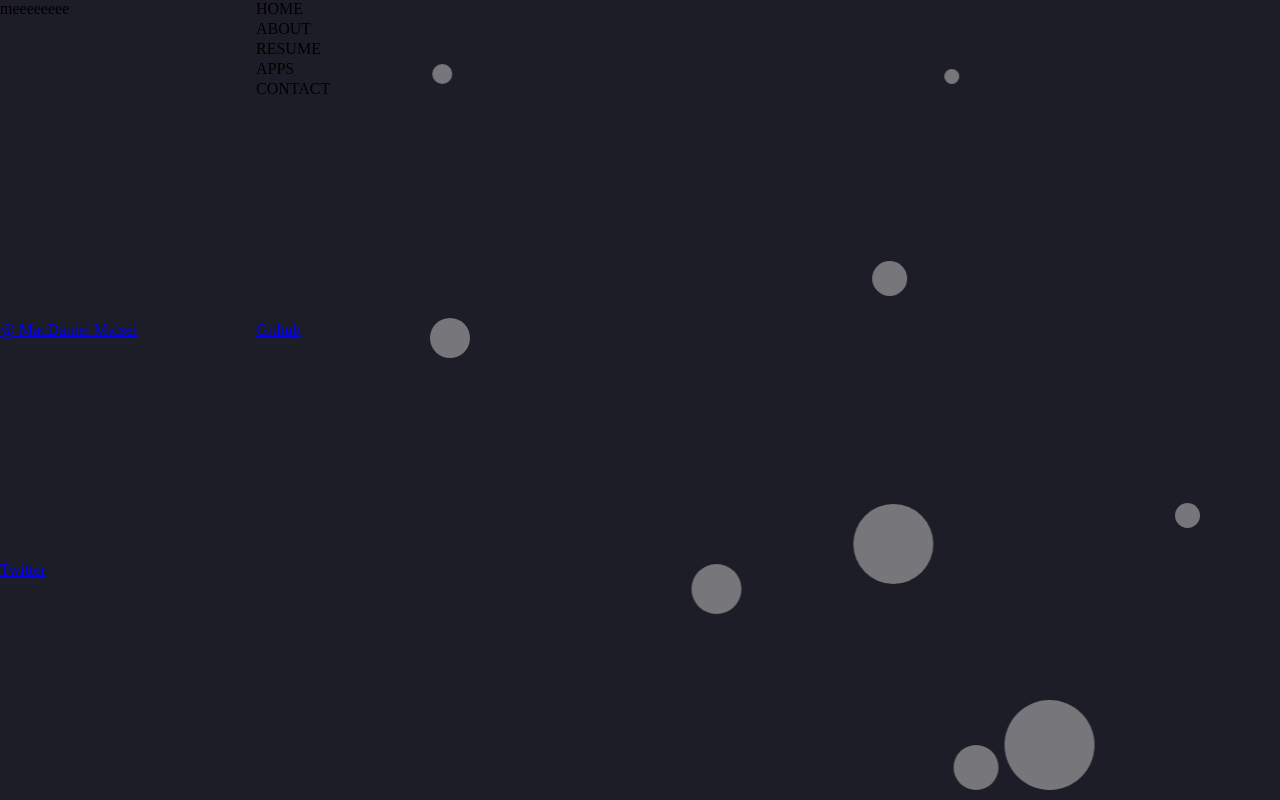
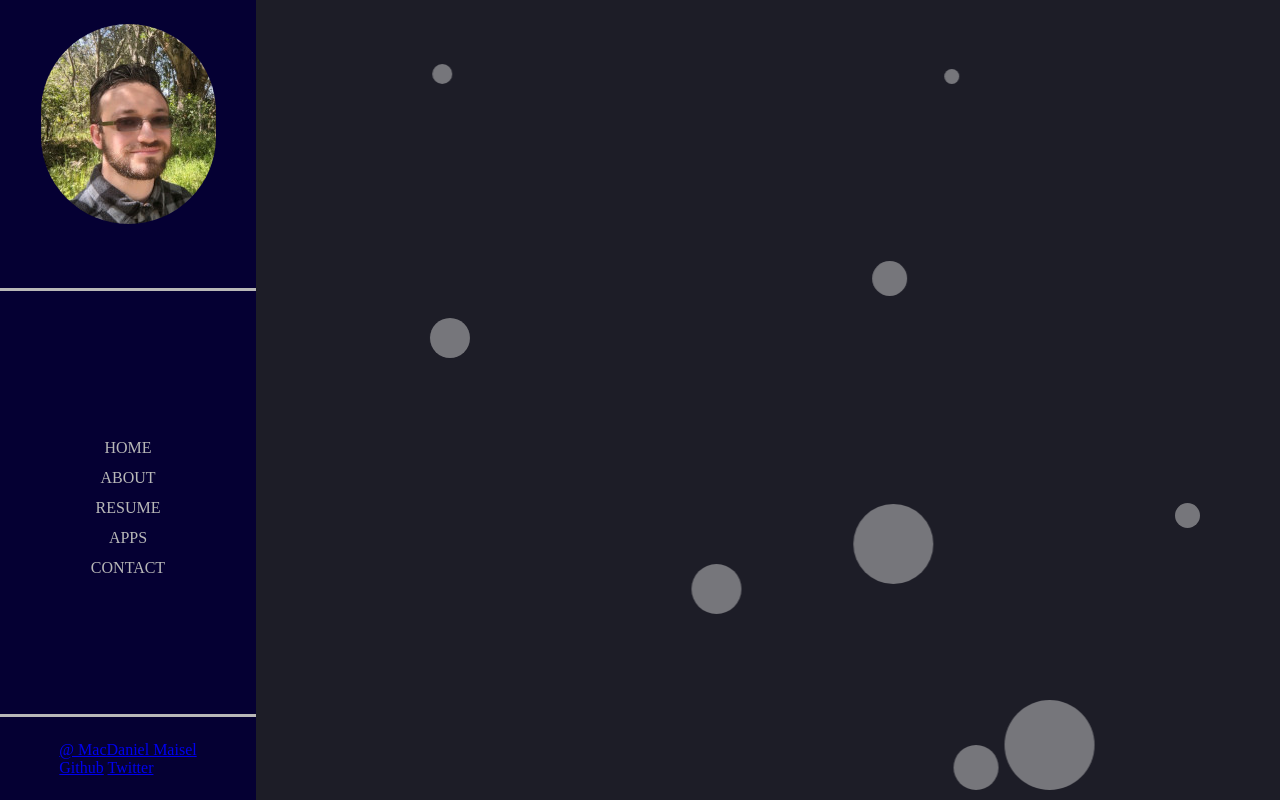
Before and after one commit to linkonsat/personal_website, a plain HTML site: page index.html in a window 1280 px wide. Drawn offline with Linux system fonts and the light colour scheme.

Commit message:
Added index panel styling.

```diff
--- a/index.html
+++ b/index.html
@@ -10,17 +10,25 @@
 </head>
 <body>
     <div class="table">
-        <div>meeeeeeee</div>
-        <div>
+        <div class="personal_info">
+            <div class="photo">
+                <div class="image"></div>
+            </div>
+            <div class="sections">
                 <div class="child">HOME</div>
                 <div class="child">ABOUT</div>
                 <div class="child">RESUME</div>
                 <div class="child">APPS</div>
                 <div class="child">CONTACT</div>
             </div>
+            <div>
+                <div class="link">
             <a href="https://www.linkedin.com/in/macdaniel-maisel-9a8631183/">@ MacDaniel Maisel</a>
+            </div>
             <a href="https://github.com/linkonsat">Github</a>
             <a href="https://twitter.com/home">Twitter</a>
+            </div>
+        </div>
     </div>
 <section class="sticky">
     <div class="bubbles">
--- a/styling.css
+++ b/styling.css
@@ -18,16 +18,75 @@ body,html{
     margin-left: 20%;
   }
 
+  .personal_info{
+      color: rgb(185, 184, 184);
+      display: flex;
+      flex-direction: column;
+      justify-content: space-evenly;
+      align-items: center;
+      background-color: rgb(5, 0, 51);
+  }
+
   .table {
       display: grid;
       column-count: 2;
       grid-template-columns: 20% 1fr;
       height: 100%;
   }
-  .child {
+  .child  {
       height: 20px;
+      width: 100%;
+      align-items: center;
+      margin-bottom: 10px;
+      text-align: center;
   }
-  .bubble{
+
+ div.child:hover {
+      animation-duration: 3s;
+      animation-name: slidein;
+  }
+  @keyframes slidein {
+    from {
+    }
+
+    to {
+      margin-left: 0%;
+      width: 100%;
+      background-color: blue;
+    }
+  }
+  .photo {
+      border-bottom: solid;
+      height: 33%;
+      width: 100%;
+      display: flex;
+      flex-direction: column;
+      align-items: center;
+  }
+
+  .image {
+    background: url(/Photos/selfphoto.jpeg);
+    width: 175px;
+    height: 200px;
+    border-radius: 2800px 2800px 2800px 2800px;
+  }
+
+  .sections {
+    border-bottom: solid;
+      height: 50%;
+      width: 100%;
+      display: flex;
+      flex-direction: column;
+      align-items: center;
+      justify-content: center;
+  }
+
+  .links  {
+    border-bottom: solid;
+    width: 100%;
+    align-items: center;;
+ }
+.bubble{
     position: absolute;
     bottom:-100px;
     width:40px;
```
Also changed, not shown: Photos/selfphoto.jpeg (added). Lines whose indentation alone changed are shown as unchanged.
